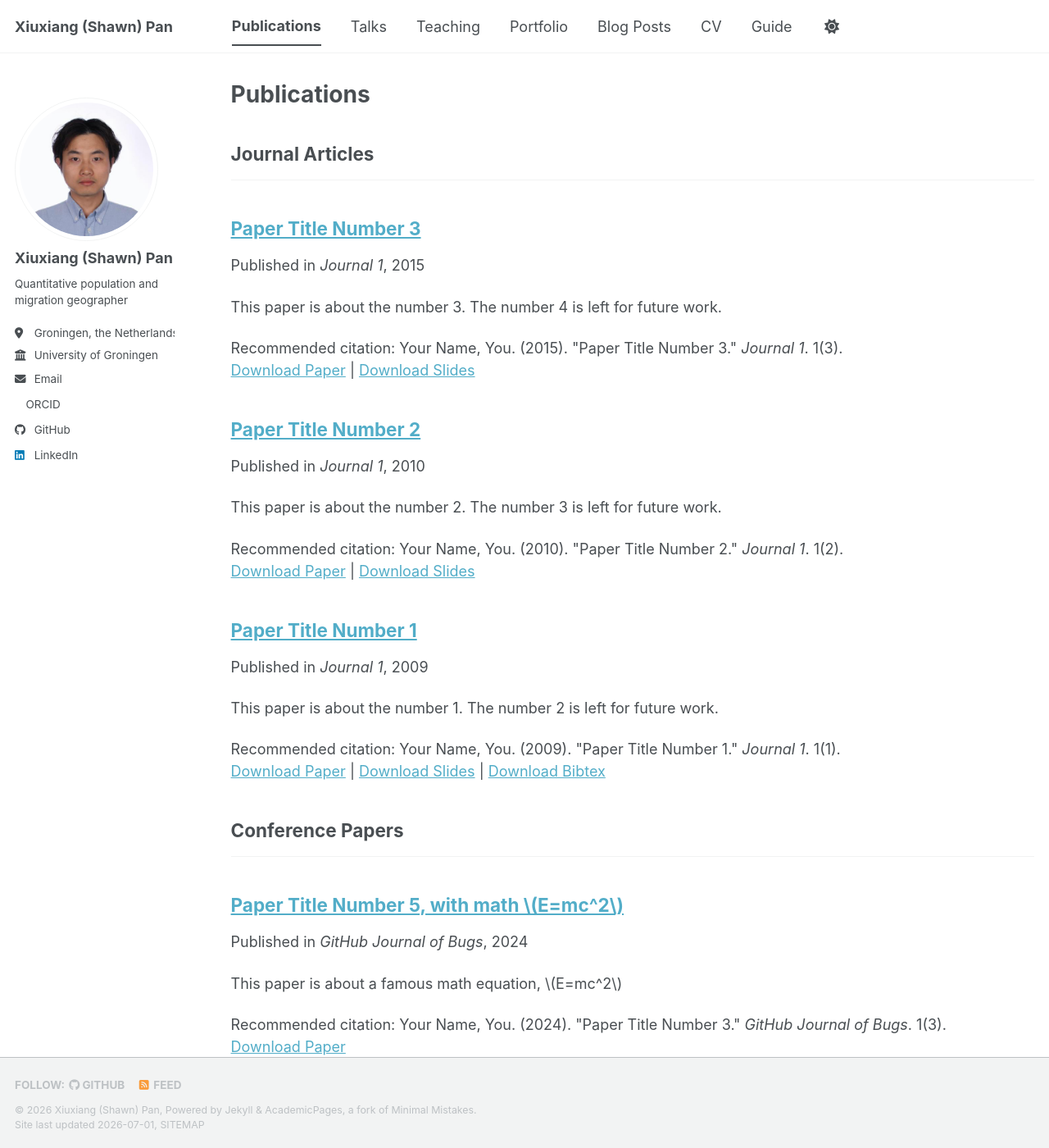
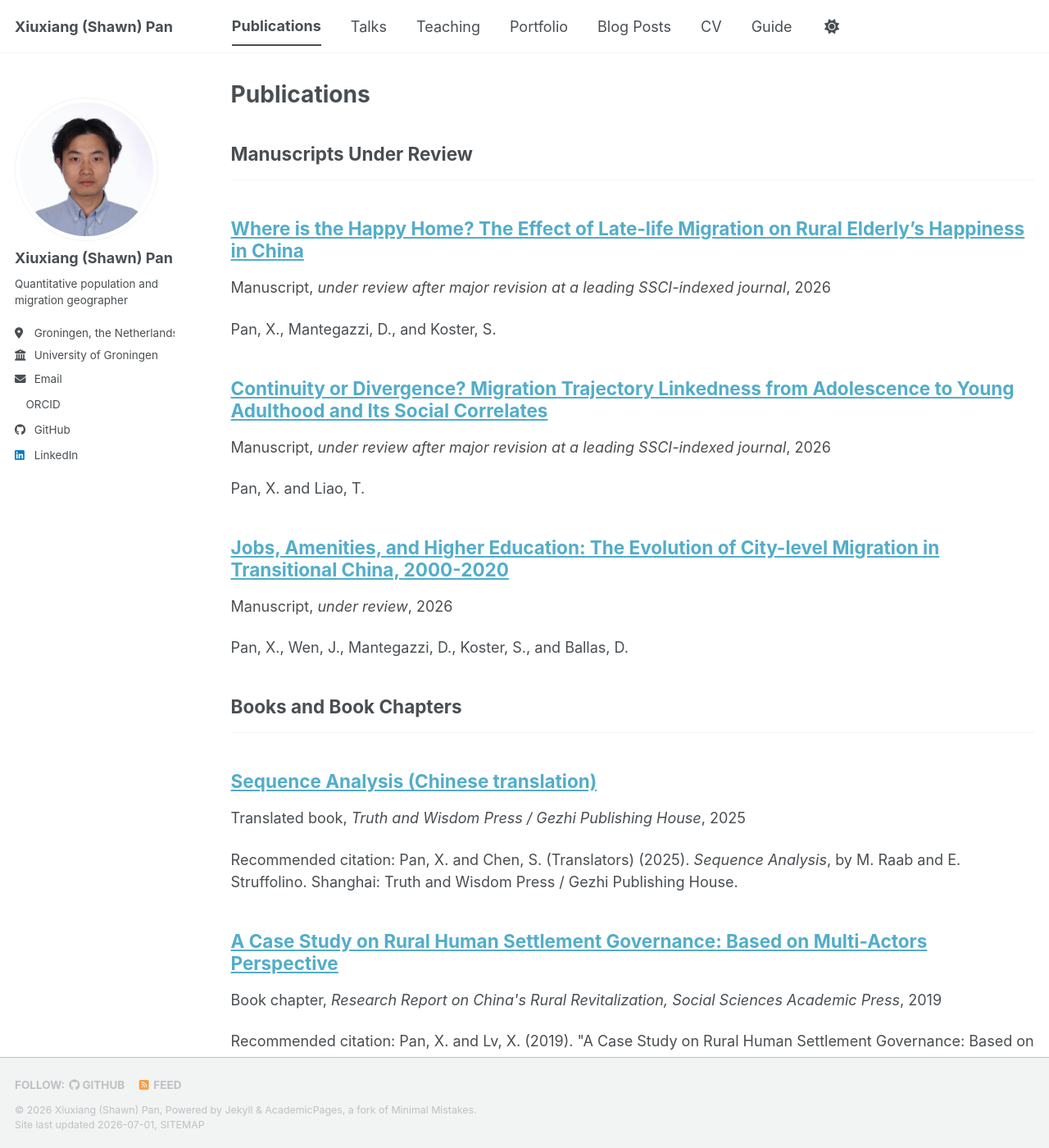
Before and after one commit to PShawn00/pshawn00.github.io, a Jekyll site: the page built from _pages/publications.html, in a window 1280 px wide and 1400 px high. Shown: the whole window at 82% size. Built offline with Jekyll 4.4.1, drawn with Linux system fonts in a browser that asks for light colours; a style sheet for code colours, icons or effects is not loaded; some of the changed text lies outside the part shown.

Commit message:
Replace demo publications with real entries

```diff
--- a/_config.yml
+++ b/_config.yml
@@ -84,12 +84,12 @@ author:
 
 # Publication Category - The following the list of publication categories and their headings
 publication_category:
+  underreview:
+    title: 'Manuscripts Under Review'
   books:
-    title: 'Books'
+    title: 'Books and Book Chapters'
   manuscripts:
     title: 'Journal Articles'
-  conferences:
-    title: 'Conference Papers'
 
 # Site Settings
 teaser                   :  # filename of teaser fallback teaser image placed in /images/ for social media previews
--- a/_includes/archive-single.html
+++ b/_includes/archive-single.html
@@ -41,7 +41,11 @@
         {% if post.collection == 'teaching' %}
           <p> {{ post.type }}, <i>{{ post.venue }}</i>, {{ post.date | default: "1900-01-01" | date: "%Y" }} </p>
         {% elsif post.collection == 'publications' %}
+          {% if post.type %}
+          <p> {{ post.type }}, <i>{{ post.venue }}</i>, {{ post.date | default: "1900-01-01" | date: "%Y" }} </p>
+          {% else %}
           <p>Published in <i>{{ post.venue }}</i>, {{ post.date | default: "1900-01-01" | date: "%Y" }} </p>
+          {% endif %}
         {% elsif post.date %}
          <p class="page__date"><strong><i class="fa fa-fw fa-calendar" aria-hidden="true"></i> {{ site.data.ui-text[site.locale].date_label | default: "Published:" }}</strong> <time datetime="{{ post.date | default: "1900-01-01" | date_to_xmlschema }}">{{ post.date | default: "1900-01-01" | date: "%B %d, %Y" }}</time></p>
         {% endif %}
--- a/_publications/2009-10-01-paper-title-number-1.md
+++ /dev/null
@@ -1,14 +0,0 @@
----
-title: "Paper Title Number 1"
-collection: publications
-category: manuscripts
-permalink: /publication/2009-10-01-paper-title-number-1
-excerpt: 'This paper is about the number 1. The number 2 is left for future work.'
-date: 2009-10-01
-venue: 'Journal 1'
-slidesurl: 'https://academicpages.github.io/files/slides1.pdf'
-paperurl: 'https://academicpages.github.io/files/paper1.pdf'
-bibtexurl: 'https://academicpages.github.io/files/bibtex1.bib'
-citation: 'Your Name, You. (2009). &quot;Paper Title Number 1.&quot; <i>Journal 1</i>. 1(1).'
----
-The contents above will be part of a list of publications, if the user clicks the link for the publication than the contents of section will be rendered as a full page, allowing you to provide more information about the paper for the reader. When publications are displayed as a single page, the contents of the above "citation" field will automatically be included below this section in a smaller font.
--- a/_publications/2010-10-01-paper-title-number-2.md
+++ /dev/null
@@ -1,14 +0,0 @@
----
-title: "Paper Title Number 2"
-collection: publications
-category: manuscripts
-permalink: /publication/2010-10-01-paper-title-number-2
-excerpt: 'This paper is about the number 2. The number 3 is left for future work.'
-date: 2010-10-01
-venue: 'Journal 1'
-slidesurl: 'https://academicpages.github.io/files/slides2.pdf'
-paperurl: 'https://academicpages.github.io/files/paper2.pdf'
-citation: 'Your Name, You. (2010). &quot;Paper Title Number 2.&quot; <i>Journal 1</i>. 1(2).'
----
-
-The contents above will be part of a list of publications, if the user clicks the link for the publication than the contents of section will be rendered as a full page, allowing you to provide more information about the paper for the reader. When publications are displayed as a single page, the contents of the above "citation" field will automatically be included below this section in a smaller font.
--- a/_publications/2015-10-01-paper-title-number-3.md
+++ /dev/null
@@ -1,14 +0,0 @@
----
-title: "Paper Title Number 3"
-collection: publications
-category: manuscripts
-permalink: /publication/2015-10-01-paper-title-number-3
-excerpt: 'This paper is about the number 3. The number 4 is left for future work.'
-date: 2015-10-01
-venue: 'Journal 1'
-slidesurl: 'https://academicpages.github.io/files/slides3.pdf'
-paperurl: 'https://academicpages.github.io/files/paper3.pdf'
-citation: 'Your Name, You. (2015). &quot;Paper Title Number 3.&quot; <i>Journal 1</i>. 1(3).'
----
-
-The contents above will be part of a list of publications, if the user clicks the link for the publication than the contents of section will be rendered as a full page, allowing you to provide more information about the paper for the reader. When publications are displayed as a single page, the contents of the above "citation" field will automatically be included below this section in a smaller font.
--- /dev/null
+++ b/_publications/2019-01-01-rural-human-settlement-governance.md
@@ -0,0 +1,10 @@
+---
+title: "A Case Study on Rural Human Settlement Governance: Based on Multi-Actors Perspective"
+collection: publications
+category: books
+permalink: /publication/rural-human-settlement-governance
+type: "Book chapter"
+venue: "Research Report on China's Rural Revitalization, Social Sciences Academic Press"
+date: 2019-01-01
+citation: 'Pan, X. and Lv, X. (2019). "A Case Study on Rural Human Settlement Governance: Based on Multi-Actors Perspective." In <i>Research Report on China''s Rural Revitalization</i>. Social Sciences Academic Press.'
+---
--- /dev/null
+++ b/_publications/2025-01-01-sequence-analysis-chinese-translation.md
@@ -0,0 +1,10 @@
+---
+title: "Sequence Analysis (Chinese translation)"
+collection: publications
+category: books
+permalink: /publication/sequence-analysis-chinese-translation
+type: "Translated book"
+venue: "Truth and Wisdom Press / Gezhi Publishing House"
+date: 2025-01-01
+citation: 'Pan, X. and Chen, S. (Translators) (2025). <i>Sequence Analysis</i>, by M. Raab and E. Struffolino. Shanghai: Truth and Wisdom Press / Gezhi Publishing House.'
+---
--- a/_publications/2025-06-08-paper-title-number-5.md
+++ /dev/null
@@ -1,13 +0,0 @@
----
-title: "Paper Title Number 5, with math $$E=mc^2$$"
-collection: publications
-category: conferences
-permalink: /publication/2024-02-17-paper-title-number-4
-excerpt: 'This paper is about a famous math equation, $$E=mc^2$$'
-date: 2024-02-17
-venue: 'GitHub Journal of Bugs'
-paperurl: 'https://academicpages.github.io/files/paper3.pdf'
-citation: 'Your Name, You. (2024). &quot;Paper Title Number 3.&quot; <i>GitHub Journal of Bugs</i>. 1(3).'
----
-
-Using [MathJax](https://www.mathjax.org/) in the description is supported - $$E=mc^2$$ - however, the use must be mindful that the default delimiters are `$$...$$` and `\\[...\\]` which differs from the `$...$` that is typically expected.
--- /dev/null
+++ b/_publications/2026-06-29-jobs-amenities-higher-education.md
@@ -0,0 +1,10 @@
+---
+title: "Jobs, Amenities, and Higher Education: The Evolution of City-level Migration in Transitional China, 2000-2020"
+collection: publications
+category: underreview
+permalink: /publication/jobs-amenities-higher-education
+type: "Manuscript"
+venue: "under review"
+date: 2026-06-29
+excerpt: "Pan, X., Wen, J., Mantegazzi, D., Koster, S., and Ballas, D."
+---
--- /dev/null
+++ b/_publications/2026-06-30-migration-trajectory-linkedness.md
@@ -0,0 +1,10 @@
+---
+title: "Continuity or Divergence? Migration Trajectory Linkedness from Adolescence to Young Adulthood and Its Social Correlates"
+collection: publications
+category: underreview
+permalink: /publication/migration-trajectory-linkedness
+type: "Manuscript"
+venue: "under review after major revision at a leading SSCI-indexed journal"
+date: 2026-06-30
+excerpt: "Pan, X. and Liao, T."
+---
--- /dev/null
+++ b/_publications/2026-07-01-happy-home-late-life-migration.md
@@ -0,0 +1,10 @@
+---
+title: "Where is the Happy Home? The Effect of Late-life Migration on Rural Elderly's Happiness in China"
+collection: publications
+category: underreview
+permalink: /publication/happy-home-late-life-migration
+type: "Manuscript"
+venue: "under review after major revision at a leading SSCI-indexed journal"
+date: 2026-07-01
+excerpt: "Pan, X., Mantegazzi, D., and Koster, S."
+---
```
Also changed, not shown: _publications/2024-02-17-paper-title-number-4.md (deleted, +0 -13 lines).
